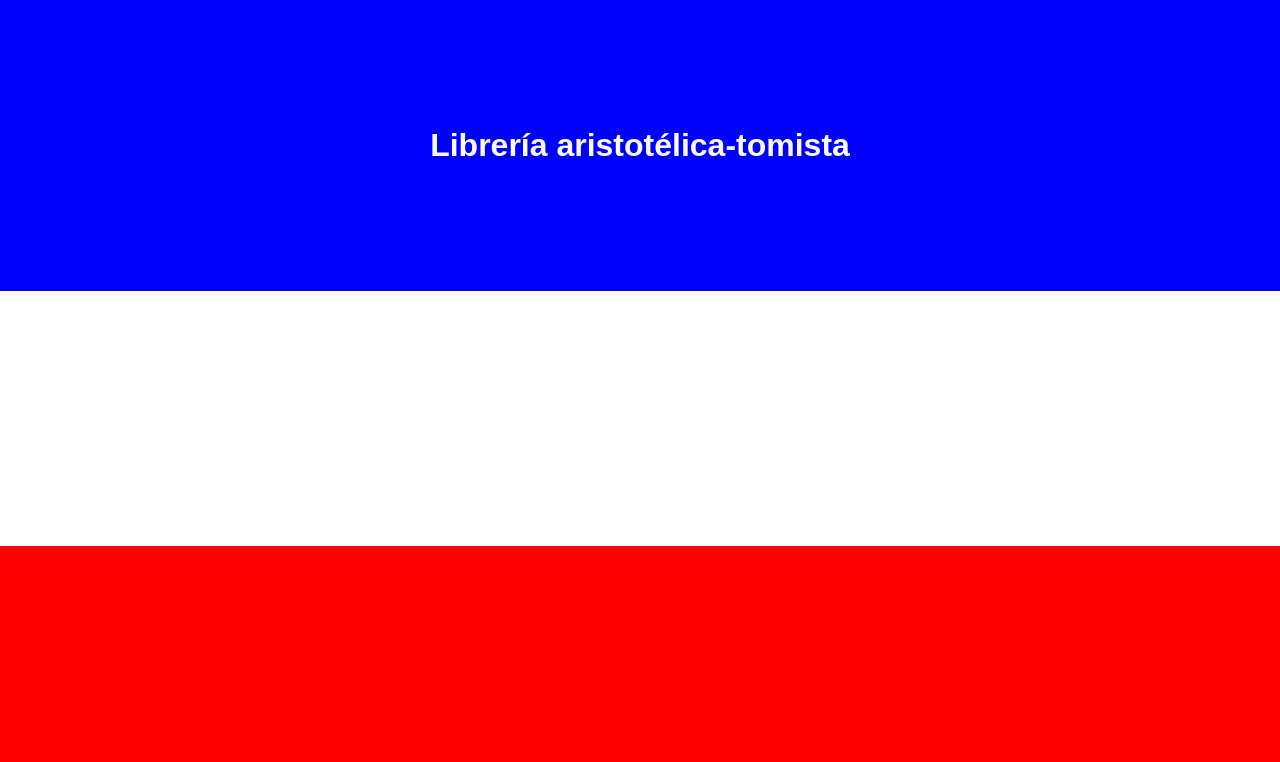
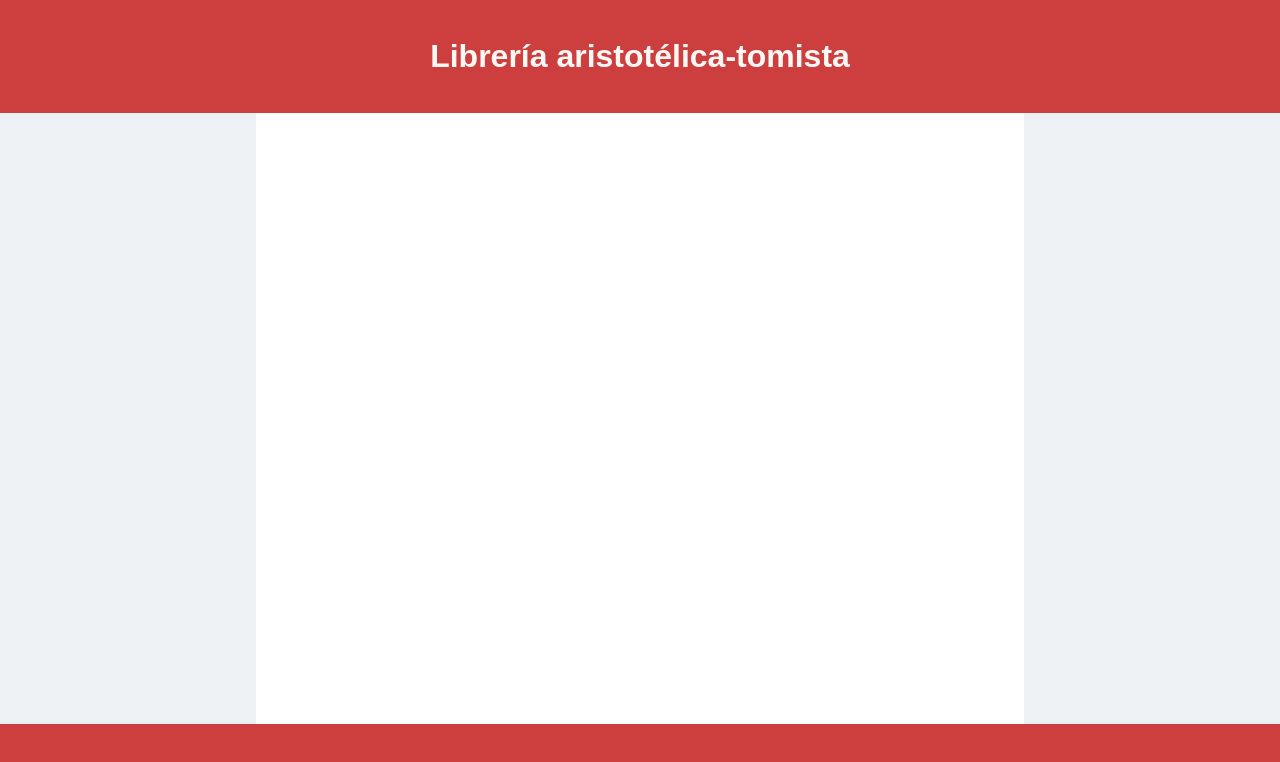
Before and after one commit to epomarez/Library, a plain HTML site: page index.html in a window 1280 px wide. Drawn offline with Linux system fonts and the light colour scheme.

Commit message:
Add a basic stylizing for working

```diff
--- a/index.html
+++ b/index.html
@@ -11,7 +11,11 @@
     <header class="header section">
         <h1>Librería aristotélica-tomista</h1>
     </header>
-    <div class="section body"></div>
+    <div class="section body">
+        <article>
+
+        </article>
+    </div>
     <footer class="section footer"></footer>
 </body>
 </html>
--- a/style.css
+++ b/style.css
@@ -14,20 +14,45 @@ body {
     align-items: stretch;
     justify-content: space-between;
     min-height: 100vh;
+    background-color: rgb(238, 241, 243);
 }
 
 .section {
-    padding: 1% 20%;
+    padding: 0 20%;
     flex-grow: 1;
 }
 
+.section.header, .section.footer{
+    padding: 1% 20%;
+    flex-grow: 1;
+    background-color: #CD3F3F;
+
+}
+
+.section.header, h1 {
+    color: #F9F8F5;
+}
+
 .section.header {
-    background-color: blue;
     display: flex;
     justify-content: center;
     align-items: center;
 }
 
+.section.body {
+    display: flex;
+    flex-direction: column;
+    justify-content: center;
+    align-items: center;
+    flex-grow: 12;
+}
+
+article{
+    background-color: #fff;
+    width: 100%;
+    flex-grow: 1;
+
+}
+
 .section.footer{
-    background-color: red;
 }
```
